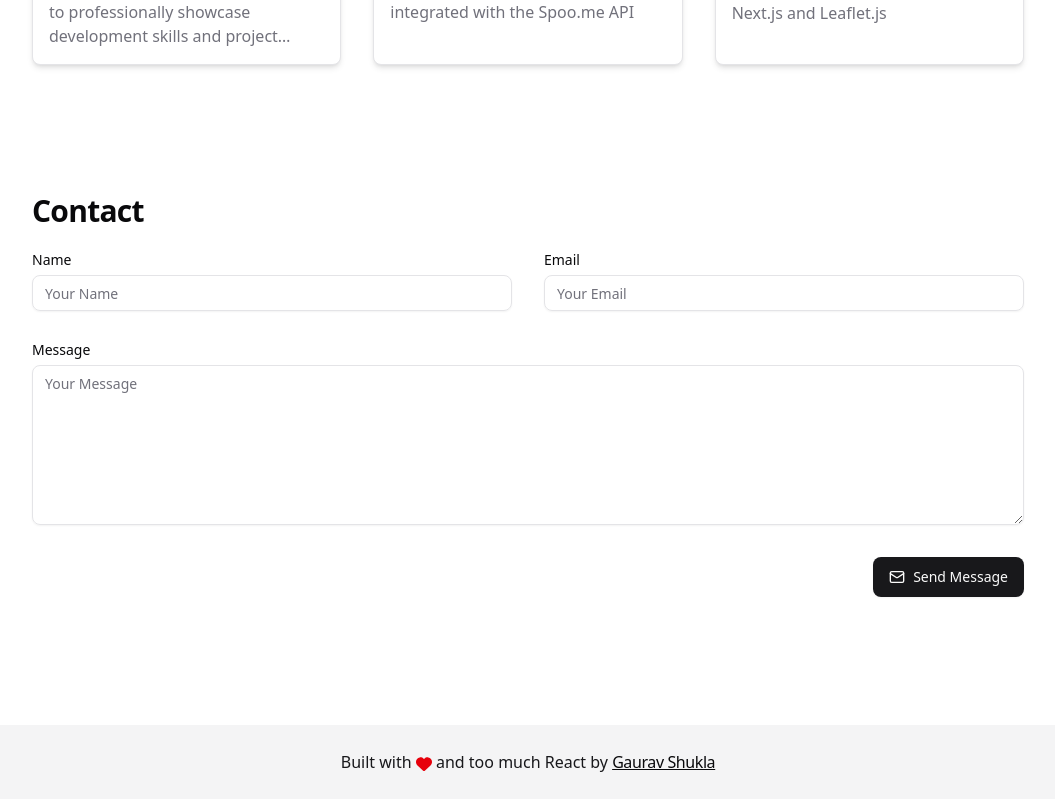
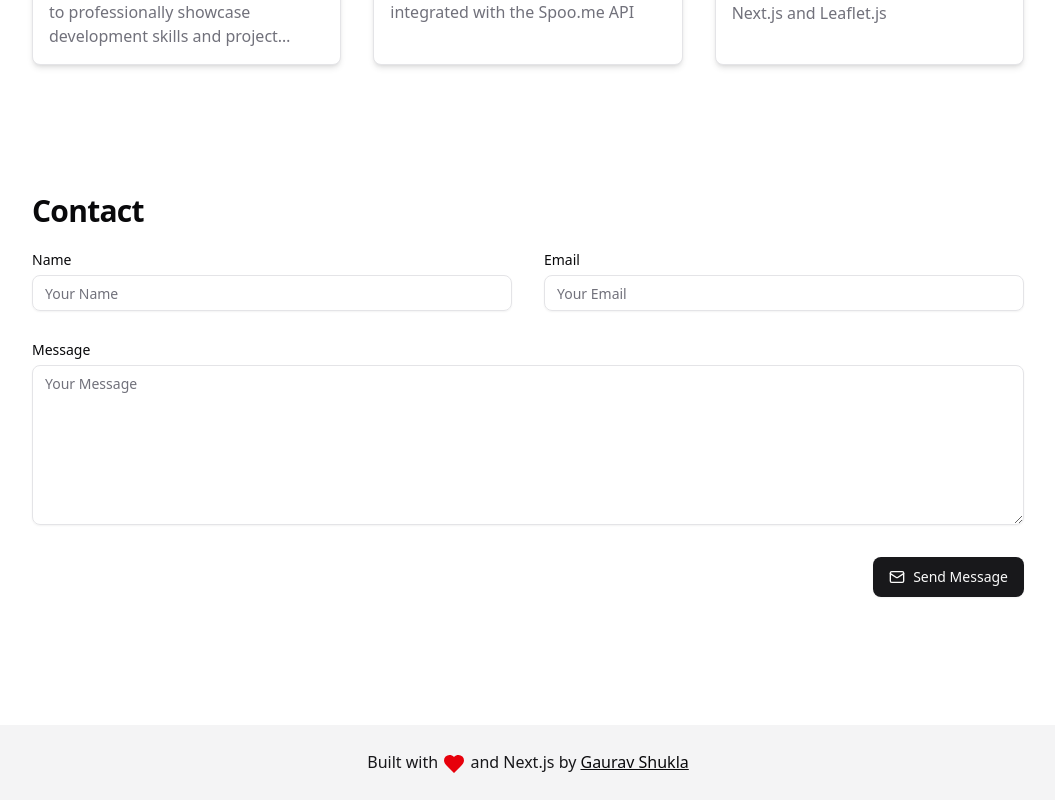
Before and after one commit to yoursgaurav/portfolio, a Next.js app: page / in a window 1280 px wide. Shown: the part 1403-2203 px from the top of the page, without its empty margins (112-1167 px from the left). Built offline with nearby package versions, Linux system fonts and the light colour scheme; no server answers.

Commit message:
Replace FaHeart icon with Lucide Heart icon in footer for consistency

```diff
--- a/components/layout/footer.tsx
+++ b/components/layout/footer.tsx
@@ -1,6 +1,6 @@
 // External dependencies
 import Link from "next/link";
-import { FaHeart } from "react-icons/fa6";
+import { Heart } from "lucide-react";
 
 // Local components
 import Wrapper from "./wrapper";
@@ -20,17 +20,17 @@ export default function Footer() {
         <p className="text-center leading-relaxed text-pretty">
           <span>
             Built with <span className="sr-only">love</span>
-            <FaHeart
-              className="text-destructive inline"
+            <Heart
+              className="fill-destructive inline stroke-transparent"
               aria-hidden="true"
             />{" "}
-            and too much React by
+            and Next.js by
           </span>{" "}
           <Link
             href={twitterLink}
             target="_blank"
             rel="noopener noreferrer"
-            className="text-foreground hover:text-primary tracking-tight underline"
+            className="text-foreground hover:text-primary underline"
           >
             Gaurav Shukla
           </Link>
```
